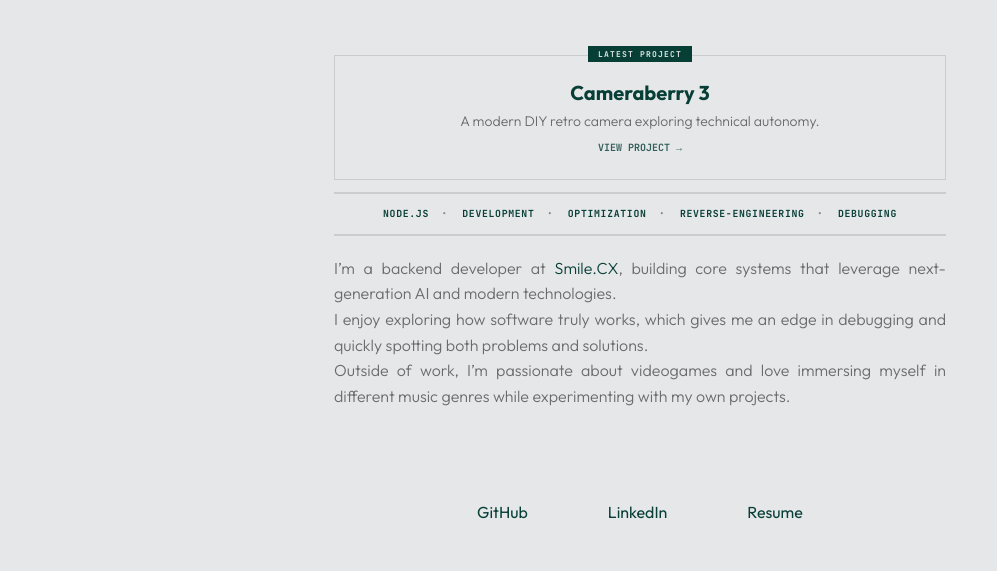
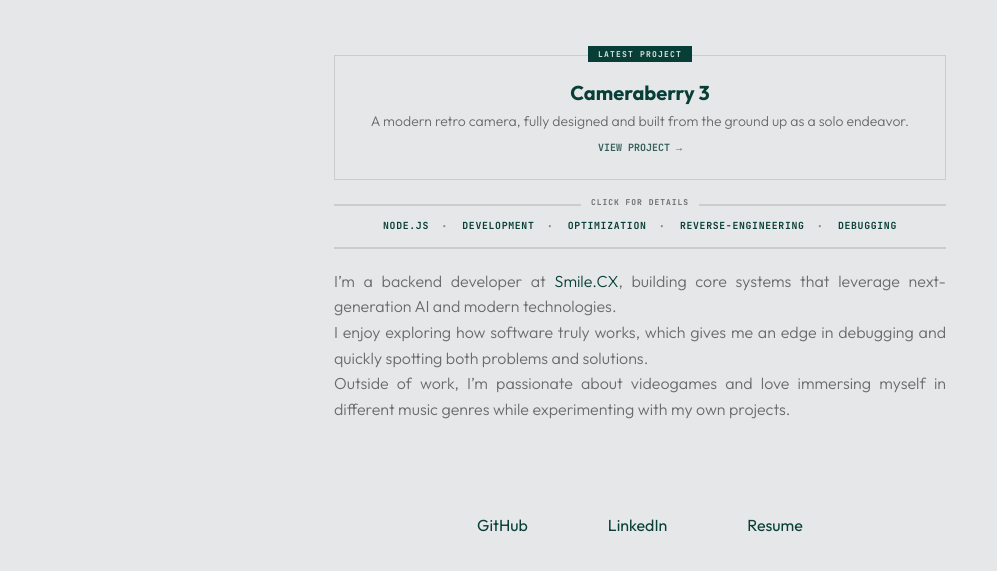
Before and after one commit to undefined-box/stefanotamponi.com, a website with bundled scripts: page index.html in a window 1280 px wide. Shown: the part 241-812 px from the top of the page, without its empty margins (0-997 px from the left). Built offline with nearby package versions, Linux system fonts and the light colour scheme.

Commit message:
added image for the article

```diff
--- a/src/articles.json
+++ b/src/articles.json
@@ -4,9 +4,9 @@
     "title": "Cameraberry 3",
     "subtitle": "A MODERN DIY RETRO CAMERA",
     "mainImage": {
-      "src": "assets/cameraberry3.png",
+      "src": "assets/cameraberry3b.png",
       "alt": "Cameraberry 3 Schematic",
-      "caption": "Fig 1.1: Schematic of the Cameraberry 3 final version."
+      "caption": "Fig 1.1: Schematic of the final Cameraberry 3 version."
     },
     "components": [
       "Raspberry Pi 3 Model B+",
@@ -21,12 +21,16 @@
     "sections": [
       {
         "title": "A Statement of Personality",
-        "content": "In an era of mass-produced, powerful, and ready-to-use imaging devices, the Cameraberry project emerges as a statement of technical personality. The third iteration of this series, documented here, stands as a monument to the art of DIY electronics and retro-inspired design.",
+        "content": "In an era of mass-produced, powerful, and ready-to-use imaging devices, the Cameraberry project emerges as a statement of technical personality. Entirely conceived and built as a solo endeavor, this project was born from the desire to bridge the gap between digital code and physical reality. It served as a personal playground to experiment with a diverse tech stack while working directly with the hardware, demonstrating that sophisticated tools can be built from the ground up with enough curiosity and persistent debugging.",
         "isLead": true
       },
       {
         "title": "Beyond a Simple Camera",
-        "content": "The Cameraberry 3 is not merely a camera; it is a surprisingly powerful computer built for deep experimentation, merged with the soul of an instant camera. Utilizing a custom-designed chassis and incorporating a thermal printer, it bridges the gap between raw hardware components and sophisticated software capabilities."
+        "content": "The Cameraberry 3 is not merely a camera; it is a surprisingly powerful computer designed for deep experimentation, merged with the soul of an instant camera. Utilizing a custom-designed chassis and incorporating a thermal printer, it bridges the gap between raw hardware components and sophisticated software capabilities."
+      },
+      {
+        "title": "The Design Process",
+        "content": "The physical form of the Cameraberry 3 was no easy feat. The chassis design required countless iterations and precise measurements of every internal component. After initial, cumbersome attempts with Fusion360, I found my stride by switching to OpenSCAD. By pairing code-based modeling with the power of LLM-assisted code, I was able to programmatically define the geometry and refine the case until it met the project's rugged, functional requirements."
       },
       {
         "title": "Technical Backbone",
@@ -34,7 +38,7 @@
       },
       {
         "title": "The Backend Ecosystem",
-        "content": "The dedicated backend infrastructure deserves a special mention: it is powered by two additional Raspberry Pi 5 boards. One functions as a secure internet gateway, hosting the web server and remote control services plus an n8n instance, while the second is overclocked to 3GHz to handle the demanding LLM and YOLO processes—all seamlessly and securely integrated into a unified ecosystem."
+        "content": "The dedicated backend infrastructure deserves a special mention: it is powered by two additional Raspberry Pi 5 boards. One functions as a secure internet gateway, hosting the web server and remote control services plus an n8n instance, while the second is overclocked to 3GHz to handle demanding LLM and YOLO processes—all seamlessly and securely integrated into a unified ecosystem."
       },
       {
         "title": "Intelligent Processing",
@@ -46,12 +50,18 @@
       }
     ],
     "gallery": [
-      { "src": "assets/cameraberry3.png", "title": "Frontal View", "desc": "The cameraberry 3 in all of its glory." },
-      { "src": "assets/cameraberry3.png", "title": "Internal View", "desc": "Detailed look at the Raspberry Pi 3 B+ integration and spaghetti wiring." },
-      { "src": "assets/cameraberry3.png", "title": "Settings View", "desc": "The settings menu for preset selections and other. The menu is designed to cycle through options." },
-      { "src": "assets/cameraberry3.png", "title": "Preview Mode", "desc": "Real time preview of the image being captured." },
-      { "src": "assets/cameraberry3.png", "title": "Remote Mode", "desc": "Interface for controlling the camera via web dashboard." },
-      { "src": "assets/cameraberry3.png", "title": "Example Photo", "desc": "A sample shot - the image is processed locally from the Raspberry Pi 3 B+ for brightness and color adjustments, then sent to the server which processes it for further analysis and captioning." }
+      { "src": "assets/cameraberry_front.png", "title": "Cameraberry 3 - Front View", "desc": "The final design of the Cameraberry 3, showcasing its rugged and functional aesthetic." },
+      { "src": "assets/cameraberry_back.png", "title": "Cameraberry 3 - Rear View", "desc": "The back of the device, highlighting the integrated display and controls." },
+      { "src": "assets/preview_mode.jpg", "title": "Live Preview Mode", "desc": "Real-time preview of the image being captured, providing immediate visual feedback." },
+      { "src": "assets/settings_mode.jpg", "title": "Configuration Interface", "desc": "The settings menu allows users to cycle through presets and configure system parameters directly on the device." },
+      { "src": "assets/remote_view.png", "title": "Remote Dashboard", "desc": "The web-based interface for remote camera control, enabling wireless capture and full system management from any browser." },
+      { "src": "assets/remote_scan_view.png", "title": "Intelligent Scan Mode", "desc": "Scan mode in action, performing real-time object recognition via YOLO. A colleague assists with the demonstration to showcase the tracking capabilities." },
+      { "src": "assets/cameraberry3.png", "title": "The Final Result", "desc": "A sample output. The image is processed locally for brightness and color before being sent to the server for AI-powered analysis and descriptive captioning." },
+      { "src": "assets/exploded_front.png", "title": "SCAD Exploded View (front)", "desc": "The final 3D model generated via OpenSCAD using LLM-assisted, code-based modeling. The power button was custom 3D-printed to leverage a recycled power bank while maintaining a unique design." },
+      { "src": "assets/exploded_back.png", "title": "SCAD Exploded View (back)", "desc": "Rear exploded view. Multiple iterations were required to optimize internal space and thermal management for the Raspberry Pi 3 B+. It features a dedicated aperture for the battery indicator." },
+      { "src": "assets/cameraberry1.jpg", "title": "The Origins: Cameraberry 1", "desc": "The original prototype. This early version lacked a display and a physical power button, making safe shutdowns impossible without disconnecting the power supply. The initial 'tower' design was eventually abandoned in favor of a more usable form factor." },
+      { "src": "assets/2_vs_1.jpg", "title": "Evolution: v1 vs v2", "desc": "A comparison between the first and second iterations. The second version introduced status LEDs and a more refined design. The signature horizontal white band was a happy accident caused by running out of filament during printing, then intentionally kept for the following models." },
+      { "src": "assets/cameraberry2_internal.jpg", "title": "Internal Engineering", "desc": "Internal view of the Cameraberry 2. This version laid the groundwork for the current iteration, with optimized component placement and a storage slot for backup thermal paper. The 'spaghetti' cable management system ensures a clean and organized interior. I promise." }
     ]
   }
 }
--- a/src/components/hero.ts
+++ b/src/components/hero.ts
@@ -49,11 +49,12 @@ export function createHero(data: AppData) {
         <span class="featured-label">Latest Project</span>
         <button class="featured-project-box" type="button" id="nav-cameraberry">
           <h2 class="featured-title">Cameraberry 3</h2>
-          <p class="featured-desc">A modern DIY retro camera exploring technical autonomy. <span class="read-more">View project →</span></p>
+          <p class="featured-desc">A modern retro camera, fully designed and built from the ground up as a solo endeavor. <span class="read-more">View project →</span></p>
         </button>
       </div>
 
       <div class="skills-line-separator">
+        <span class="skills-index-label-inline">Click for Details</span>
         ${skillsHTML}
       </div>
       <div class="bio" id="bio-text"><div id="bio-content" aria-live="polite"></div></div>
--- a/src/css/article.css
+++ b/src/css/article.css
@@ -88,7 +88,6 @@
   margin: 0 0 20px 32px;
   border: 1px solid var(--rule);
   padding: 8px;
-  background: #fff;
 }
 
 body.theme-dark .article-main-image {
@@ -99,13 +98,11 @@ body.theme-dark .article-main-image {
   width: 100%;
   height: auto;
   display: block;
-  filter: grayscale(100%) contrast(1.1);
-  mix-blend-mode: multiply;
+  filter: contrast(1.1);
 }
 
 body.theme-dark .schematic-img {
-  filter: grayscale(100%) invert(1) contrast(0.9) brightness(1.2);
-  mix-blend-mode: screen;
+  filter: invert(1) contrast(0.9) brightness(1.2);
 }
 
 .image-caption {
@@ -141,6 +138,8 @@ body.theme-dark .schematic-img {
 }
 
 .article-list-section {
+  display: flow-root;
+  overflow: hidden; /* Extra safety for BFC */
   break-inside: avoid;
   margin: 20px 0;
   padding: 16px;
--- a/src/css/modal.css
+++ b/src/css/modal.css
@@ -51,11 +51,11 @@ body.theme-dark .modal-image-wrapper {
   max-width: 100%;
   max-height: 60vh;
   object-fit: contain;
-  filter: grayscale(100%) contrast(1.1);
+  filter: contrast(1.1) brightness(1.1);
 }
 
 body.theme-dark #modal-image {
-  filter: grayscale(100%) invert(1) contrast(0.9) brightness(1.2);
+  filter: invert(1) contrast(0.9) brightness(1.2);
 }
 
 .modal-info {
--- a/src/css/skills.css
+++ b/src/css/skills.css
@@ -4,7 +4,7 @@
   justify-content: center;
   align-items: center;
   gap: 0 8px;
-  margin: 0 0 8px 0;
+  margin: 12px 0 8px 0;
   width: 100%;
   border-top: 2px solid var(--rule);
   border-bottom: 2px solid var(--rule);
@@ -13,6 +13,22 @@
   min-height: 38px;
   line-height: 1.2;
   text-align: center;
+}
+
+.skills-index-label-inline {
+  position: absolute;
+  top: -8px;
+  left: 50%;
+  transform: translateX(-50%);
+  background: var(--bg);
+  padding: 0 10px;
+  font-family: 'JetBrains Mono', monospace;
+  font-size: 8px;
+  font-weight: 700;
+  text-transform: uppercase;
+  color: var(--muted);
+  letter-spacing: 0.12em;
+  white-space: nowrap;
 }
 
 .skills-line-item {
@@ -26,12 +42,12 @@
   text-transform: uppercase;
   background: none;
   padding: 0 1px;
-  user-select: text;
+  user-select: none;
   line-height: 1.2;
   flex: 0 0 auto;
   text-align: center;
   cursor: pointer;
-  transition: color 0.18s;
+  transition: all 0.2s ease;
   align-self: center;
   height: 100%;
   display: flex;
@@ -43,12 +59,20 @@
 
 .skills-line-item span {
   padding: 2px 4px;
+  border-bottom: 1px dashed transparent;
+  transition: all 0.2s ease;
+}
+
+.skills-line-item:hover span {
+  border-bottom-color: var(--ink);
+  opacity: 0.8;
 }
 
 .skills-line-item.active span {
   background-color: var(--ink);
   color: var(--bg);
   border-radius: 4px;
+  border-bottom-color: transparent;
 }
 
 .skills-line-item::after {
```
Also changed, not shown: src/assets/2_vs_1.jpg (added), src/assets/cameraberry1.jpg (added), src/assets/cameraberry3.png (deleted), src/assets/cameraberry3b.png (added), src/assets/cameraberry_front.png (added), src/assets/exploded_back.png (added), src/assets/exploded_front.png (added), src/assets/preview_mode.jpg (added), src/assets/settings_mode.jpg (added), 4 other files.
